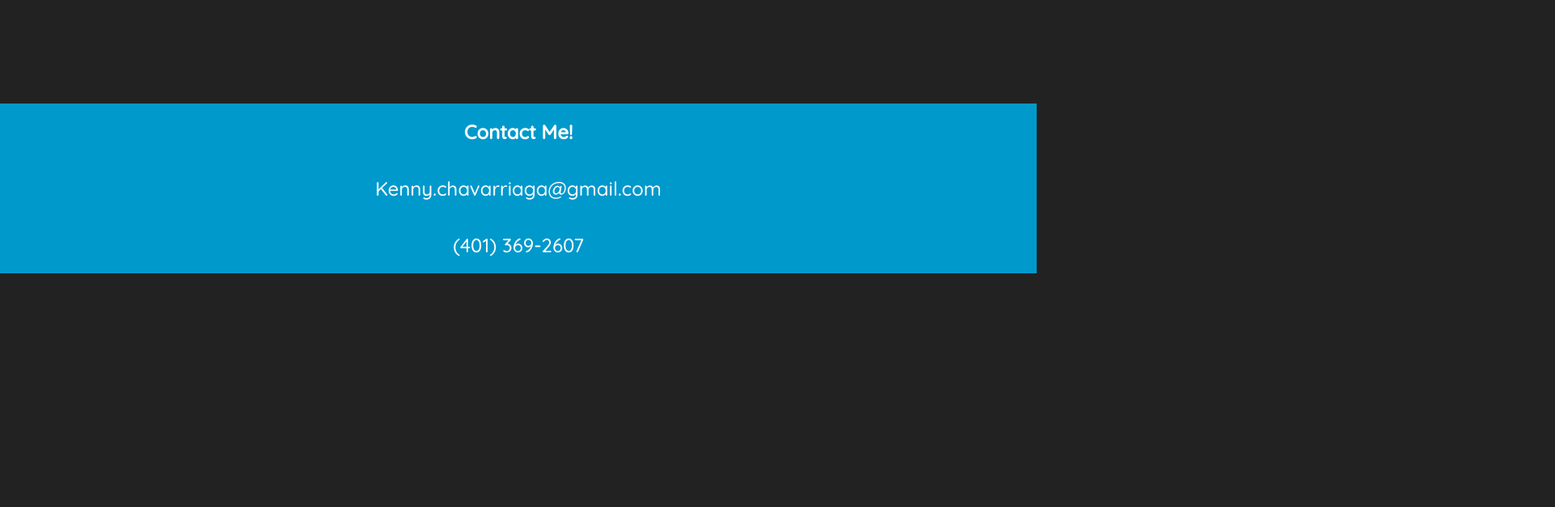
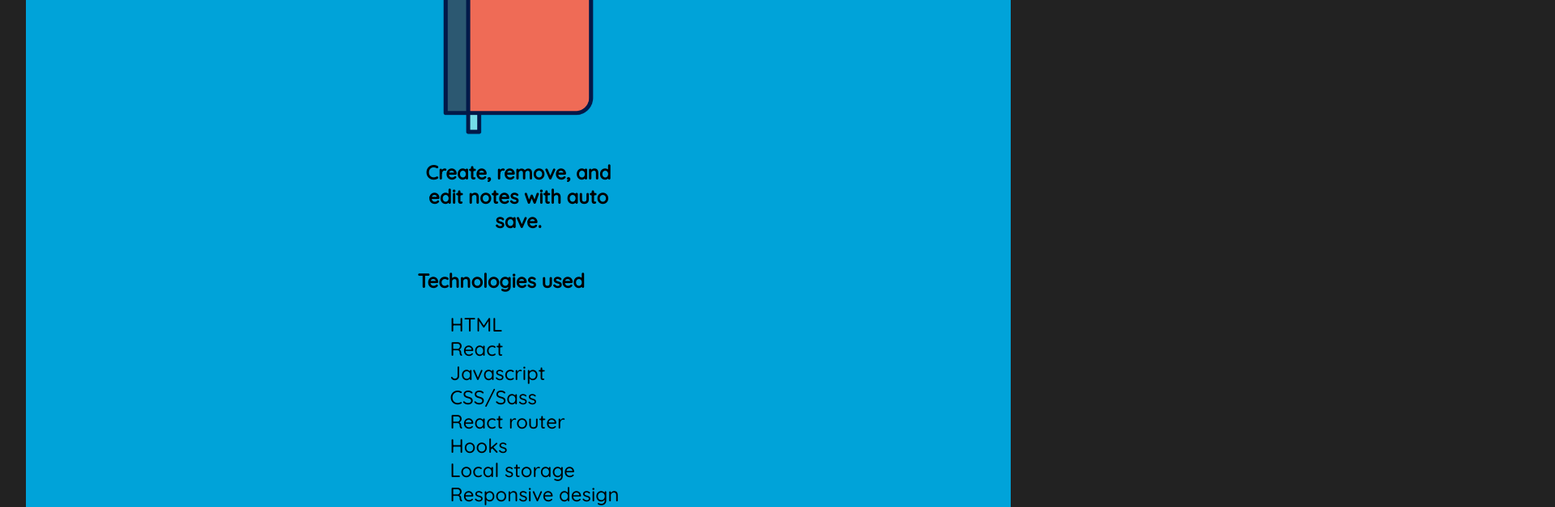
Before and after one commit to Mafesto8798/Portfolio, a React (Create React App) app: page / in a window 1280 px wide. Shown: the part 2140-2767 px from the top of the page at 81% size, 1920 px wide, since content can reach past the window. Before the commit the page ends 2478 px from the top, so only its background shows below. Built offline with nearby package versions, Linux system fonts and the light colour scheme.

Commit message:
updated graphics

```diff
--- a/src/Components/Home.jsx
+++ b/src/Components/Home.jsx
@@ -56,11 +56,11 @@ export default function Home() {
             </div>
             <section className="bio">
                 <div className="languages">
-                    <img className="language-icon" src="react.ico" alt=""/>
-                    <img className="language-icon" src="js-logo.png" alt=""/>
-                    <img className="language-icon" src="html-logo.png" alt=""/>
-                    <img className="language-icon" src="sass-logo.png" alt=""/>
-                    <img className="language-icon" src="css-logo.png" alt=""/>
+                    <img className="language-icon" src="js-logo.png" alt="Javascript"/>
+                    <img className="language-icon" src="html-logo.png" alt="HTML"/>
+                    <img className="language-icon" src="React.png" alt="React"/>
+                    <img className="language-icon" src="css-logo.png" alt="CSS"/>
+                    <img className="language-icon" src="sass-logo.png" alt="Sass"/>
                 </div>
             </section>
             <div className="projects-container" >
--- a/src/Stylesheets/home.css
+++ b/src/Stylesheets/home.css
@@ -46,7 +46,8 @@
   -webkit-box-direction: normal;
       -ms-flex-direction: column;
           flex-direction: column;
-  background: #0099CC;
+  background: #007aa3;
+  height: 20vh;
 }
 
 .contact-container h2 {
@@ -106,6 +107,9 @@
   .homepage {
     margin: auto;
   }
+  .homepage .contact-container {
+    height: 100%;
+  }
   .homepage .contact-container h2 {
     font-size: 0.9rem;
   }
--- a/src/Stylesheets/home.scss
+++ b/src/Stylesheets/home.scss
@@ -25,7 +25,8 @@
     justify-content: center;
     align-items: center;
     flex-direction:column;
-    background:#0099CC;
+    background:#007aa3;
+    height:20vh;
     h2{
         font-family: 'Quicksand', sans-serif;
     }
@@ -81,6 +82,7 @@
     .homepage{
         margin: auto;
         .contact-container{
+            height:100%;
             h2{
                 font-size:0.9rem;
             }
--- a/src/Stylesheets/projects.css
+++ b/src/Stylesheets/projects.css
@@ -13,16 +13,20 @@
   -webkit-box-align: center;
       -ms-flex-align: center;
           align-items: center;
-  margin: 200px auto;
+  -webkit-box-orient: vertical;
+  -webkit-box-direction: normal;
+      -ms-flex-direction: column;
+          flex-direction: column;
+  margin: 150px auto;
 }
 
 .project-container {
   display: -webkit-box;
   display: -ms-flexbox;
   display: flex;
-  -webkit-box-pack: justify;
-      -ms-flex-pack: justify;
-          justify-content: space-between;
+  -webkit-box-pack: center;
+      -ms-flex-pack: center;
+          justify-content: center;
   -webkit-box-align: center;
       -ms-flex-align: center;
           align-items: center;
@@ -31,12 +35,10 @@
       -ms-flex-direction: column;
           flex-direction: column;
   font-family: 'Quicksand', sans-serif;
-  -webkit-box-shadow: -3px 7px 15px black;
-          box-shadow: -3px 7px 15px black;
-  background: #ddd;
-  border-radius: 30px;
-  width: 700px;
-  height: 1000px;
+  background: #00A3D9;
+  width: 95vw;
+  height: 100%;
+  padding-bottom: 20px;
 }
 
 .project-container:hover {
@@ -54,14 +56,14 @@
   -webkit-box-align: center;
       -ms-flex-align: center;
           align-items: center;
-  background: #aaa;
-  border-radius: 30px 30px 0px 0px;
+  background: #006B8F;
   width: 100%;
+  margin-bottom: 30px;
   height: 10%;
 }
 
 .project-container .project-info {
-  width: 50%;
+  width: 100%;
   display: -webkit-box;
   display: -ms-flexbox;
   display: flex;
@@ -77,17 +79,13 @@
           flex-direction: column;
 }
 
-.project-container .project-info h2 {
-  margin-left: 70px;
-  width: 80%;
-}
-
 .project-container .project-info img {
   width: 300px;
 }
 
-.project-container .tech {
-  width: 45%;
+.project-container .project-info h2 {
+  text-align: center;
+  width: 20%;
 }
 
 .project-container .tech p {
@@ -119,15 +117,13 @@
 
 @-webkit-keyframes project {
   100% {
-    -webkit-transform: scale(1.05);
-            transform: scale(1.05);
+    opacity: 0.7;
   }
 }
 
 @keyframes project {
   100% {
-    -webkit-transform: scale(1.05);
-            transform: scale(1.05);
+    opacity: 0.7;
   }
 }
 
--- a/src/Stylesheets/projects.scss
+++ b/src/Stylesheets/projects.scss
@@ -6,21 +6,21 @@
     display:flex;
     justify-content: space-evenly;
     align-items: center;
-    margin: 200px auto;
+    flex-direction:column;
+    margin:150px auto;
 }
 
 
 .project-container{
     display:flex;
-    justify-content: space-between;
+    justify-content: center;
     align-items: center;
     flex-direction: column;
     font-family: 'Quicksand', sans-serif;
-    box-shadow: -3px 7px 15px black;
-    background:#ddd;
-    border-radius:30px;
-    width:700px;
-    height:1000px;
+    background:#00A3D9;
+    width:95vw;
+    height:100%;
+    padding-bottom:20px;
     &:hover{
         animation: project 0.2s ease-in-out forwards;
     }
@@ -28,27 +28,27 @@
         display:flex;
         justify-content: center;
         align-items: center;
-        background:#aaa;
-        border-radius: 30px 30px 0px 0px;
+        background:#006B8F;
         width:100%;
+        margin-bottom:30px;
         height:10%;
     }
     .project-info{
-        width:50%;
+        width:100%;
         display:flex;
         justify-content: space-evenly;
         align-items: center;
-        flex-direction:column;
-        h2{
-            margin-left:70px;
-            width:80%;
-        }
+        flex-direction: column;
         img{
             width:300px;
         }
+        h2{
+            text-align:center;
+            width:20%;
+        }
     }
     .tech{
-        width:45%;
+
         p{
             font-size:1.5rem;
             font-weight:bold;
@@ -65,11 +65,12 @@
             }
         }
     }
+
 }
 
 @keyframes project{
     100%{
-        transform:scale(1.05);
+        opacity: 0.7;
     }
 }
 
```
Also changed, not shown: 2 other files (tests, documents, lock files or other folders).
